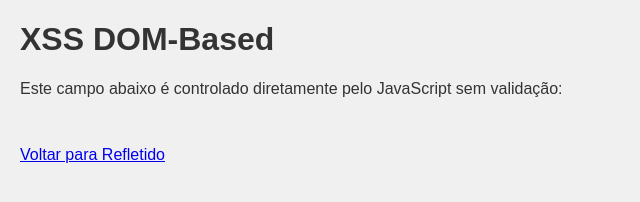
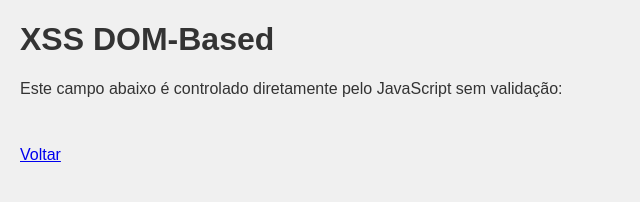
Before and after one commit to MuriloGodoy15/XSSteste, a plain HTML site: page dom.html in a window 1280 px wide. Shown: the whole page, without its empty margins (0-640 px from the left). Drawn offline with Linux system fonts and the light colour scheme.

Commit message:
mudando posicao da tag script

```diff
--- a/dom.html
+++ b/dom.html
@@ -11,13 +11,13 @@
   <p>Este campo abaixo é controlado diretamente pelo JavaScript sem validação:</p>
   <p id="saida"></p>
 
+  <div class="lkn">
+    <a class="link" href="index.html">Voltar</a>
+  </div>
+
   <script>
     const hash = decodeURIComponent(location.hash.slice(1));
     document.getElementById("saida").innerHTML = hash; // Vulnerável
   </script>
-
-  <div class="lkn">
-  <a class="link" href="index.html">Voltar para Refletido</a>
-  </div>
 </body>
 </html>
```
